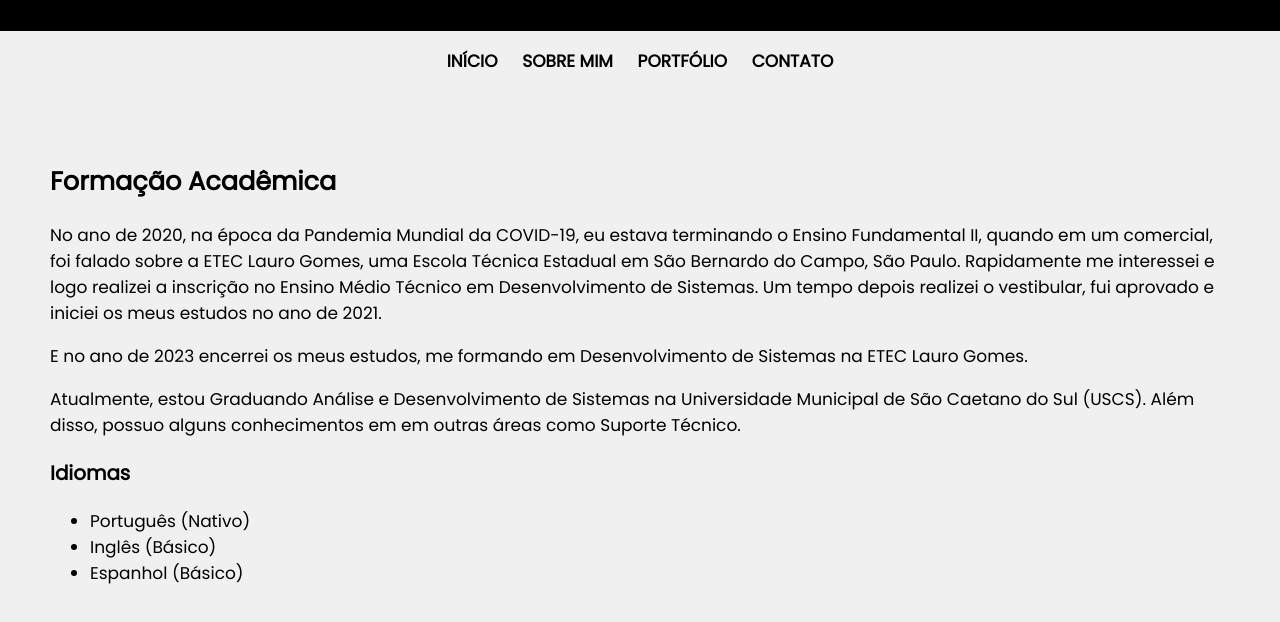
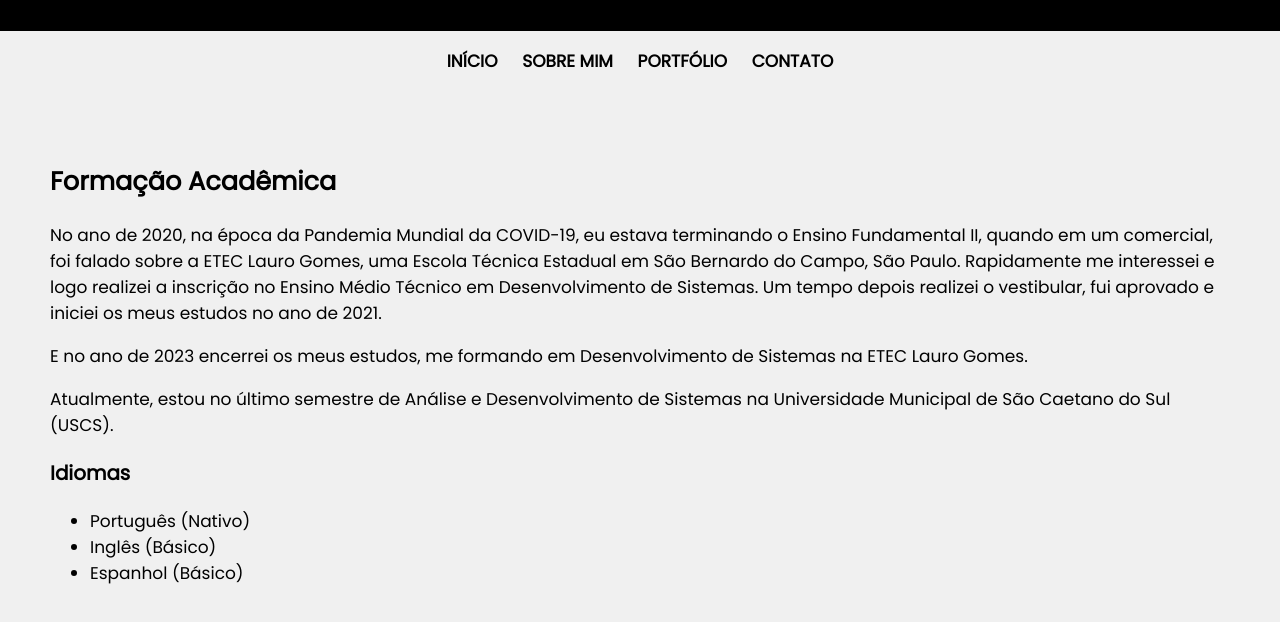
Before and after one commit to Rafael-Toshio/meu-portfolio, a plain HTML site: page formacao.html in a window 1280 px wide. Shown: the part 126-748 px from the top of the page. Drawn offline with nearby package versions, Linux system fonts and the light colour scheme.

Commit message:
Update formacao.html

```diff
--- a/formacao.html
+++ b/formacao.html
@@ -35,7 +35,7 @@
         <p>E no ano de 2023 encerrei os meus estudos, me formando em Desenvolvimento de Sistemas na ETEC Lauro Gomes.</p>
 
         <!-- Descrição sobre sua graduação atual e outros conhecimentos adquiridos -->
-        <p>Atualmente, estou Graduando Análise e Desenvolvimento de Sistemas na Universidade Municipal de São Caetano do Sul (USCS). Além disso, possuo alguns conhecimentos em em outras áreas como Suporte Técnico.</p>
+        <p>Atualmente, estou no último semestre de Análise e Desenvolvimento de Sistemas na Universidade Municipal de São Caetano do Sul (USCS).</p>
 
         <!-- Seção de idiomas que você domina -->
         <h3>Idiomas</h3>
```
